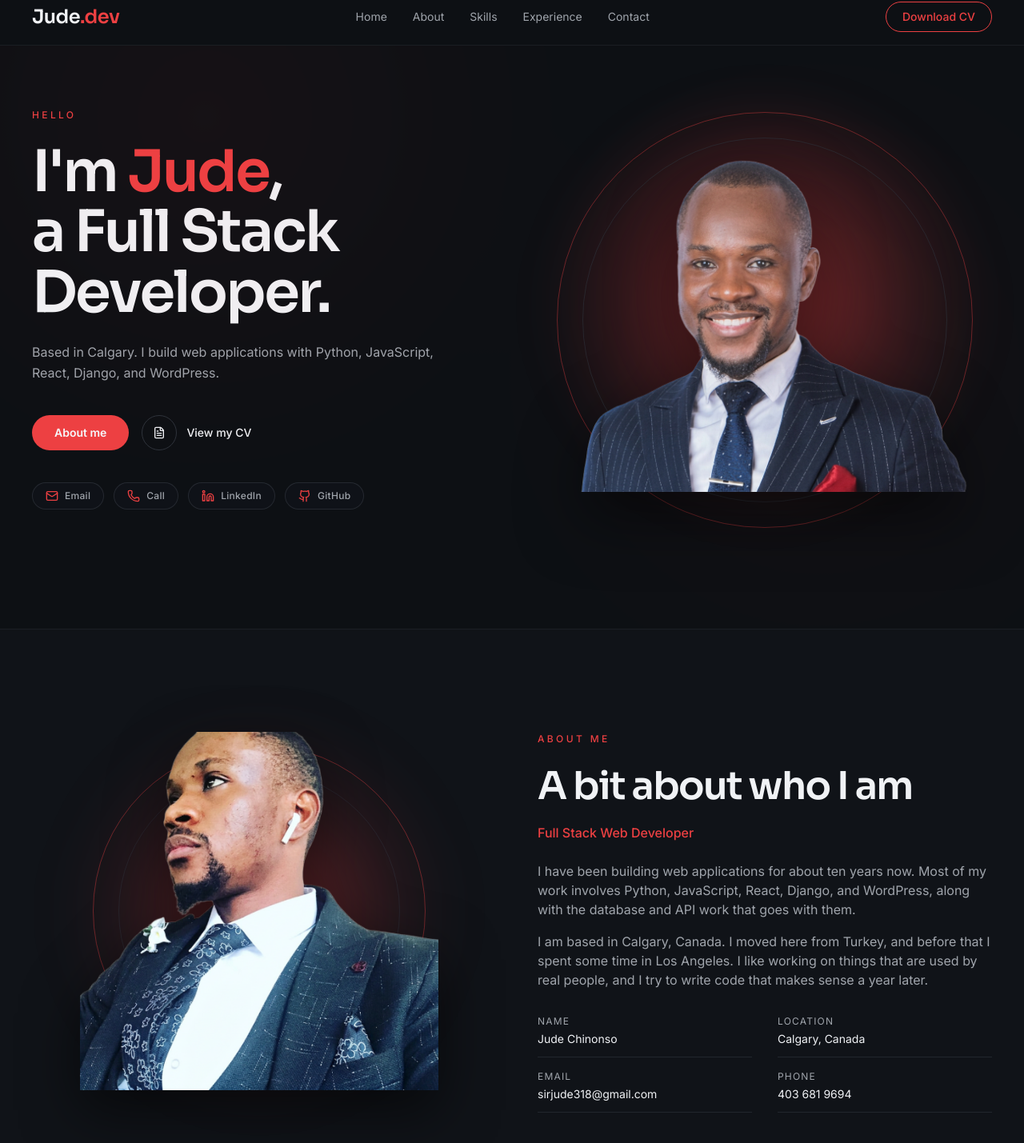
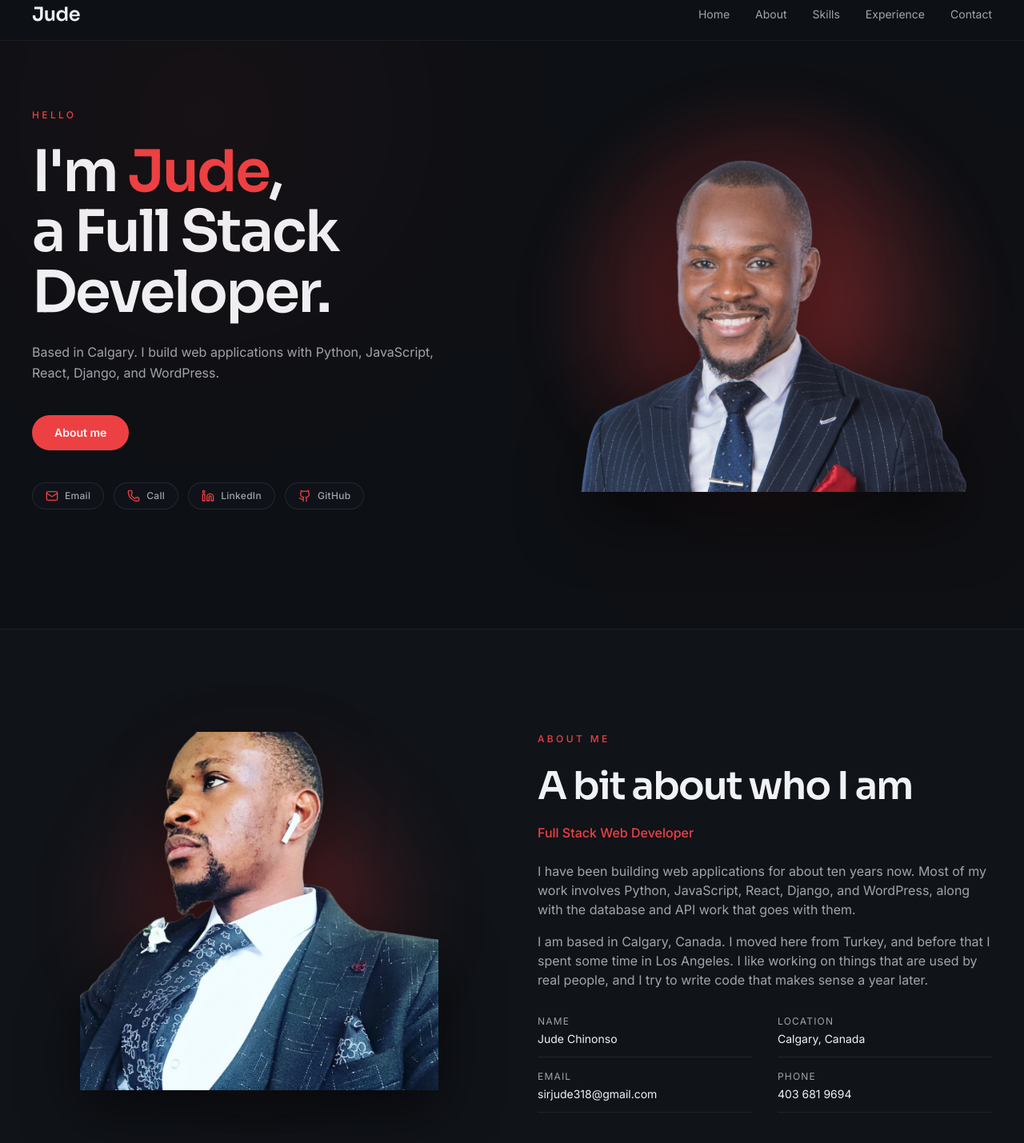
Before and after one commit to EmselICT/canada, a React (Vite) app: page / in a window 1280 px wide. Shown: the part 14-1443 px from the top of the page at 80% size. Built offline with nearby package versions, Linux system fonts and the light colour scheme.

Commit message:
Jude branding, remove rings and CV links

```diff
--- a/src/components/portfolio/About.tsx
+++ b/src/components/portfolio/About.tsx
@@ -1,5 +1,5 @@
 import { motion } from "framer-motion";
-import { ABOUT_IMG, CONTACT, CV_URL } from "@/data";
+import { ABOUT_IMG, CONTACT } from "@/data";
 
 export function About() {
   return (
@@ -20,8 +20,6 @@ export function About() {
               filter: "blur(40px)",
             }}
           />
-          <div className="absolute inset-4 rounded-full border border-primary/40" />
-          <div className="absolute inset-12 rounded-full border border-hairline/50" />
           <img
             src={ABOUT_IMG}
             alt="Jude in profile"
@@ -64,14 +62,6 @@ export function About() {
 
           <div className="mt-10 flex flex-wrap gap-4">
             <a
-              href={CV_URL}
-              target="_blank"
-              rel="noreferrer"
-              className="rounded-full bg-primary px-7 py-3 text-sm font-semibold text-primary-foreground transition hover:opacity-90"
-            >
-              Download CV
-            </a>
-            <a
               href={CONTACT.linkedin}
               target="_blank"
               rel="noreferrer"
--- a/src/components/portfolio/Hero.tsx
+++ b/src/components/portfolio/Hero.tsx
@@ -1,6 +1,6 @@
 import { motion } from "framer-motion";
-import { FileText, Mail, Phone, Linkedin, Github } from "lucide-react";
-import { HERO_IMG, CV_URL, CONTACT } from "@/data";
+import { Mail, Phone, Linkedin, Github } from "lucide-react";
+import { HERO_IMG, CONTACT } from "@/data";
 
 export function Hero() {
   return (
@@ -32,17 +32,6 @@ export function Hero() {
             >
               About me
             </a>
-            <a
-              href={CV_URL}
-              target="_blank"
-              rel="noreferrer"
-              className="group inline-flex items-center gap-3 text-sm font-medium text-foreground"
-            >
-              <span className="flex h-11 w-11 items-center justify-center rounded-full border border-hairline transition group-hover:border-primary group-hover:text-primary">
-                <FileText className="h-4 w-4" />
-              </span>
-              View my CV
-            </a>
           </div>
 
           <div className="mt-8 flex flex-wrap items-center gap-3 sm:mt-10">
@@ -67,8 +56,6 @@ export function Hero() {
               filter: "blur(30px)",
             }}
           />
-          <div className="absolute inset-x-6 top-6 aspect-square rounded-full border border-primary/40" />
-          <div className="absolute inset-x-14 top-14 aspect-square rounded-full border border-hairline/60" />
           <img
             src={HERO_IMG}
             alt="Portrait of Jude Chinonso Chukwuemeka"
--- a/src/components/portfolio/Navbar.tsx
+++ b/src/components/portfolio/Navbar.tsx
@@ -1,7 +1,7 @@
 import { useState } from "react";
 import { motion, AnimatePresence } from "framer-motion";
 import { X } from "lucide-react";
-import { NAV, CV_URL } from "@/data";
+import { NAV } from "@/data";
 
 export function Navbar() {
   const [open, setOpen] = useState(false);
@@ -17,9 +17,6 @@ export function Navbar() {
           <span className="font-display text-2xl font-semibold tracking-tight text-foreground">
             Jude
           </span>
-          <span className="font-display text-2xl font-semibold tracking-tight text-primary">
-            .dev
-          </span>
         </a>
 
         <nav className="hidden items-center gap-8 md:flex">
@@ -33,15 +30,6 @@ export function Navbar() {
             </a>
           ))}
         </nav>
-
-        <a
-          href={CV_URL}
-          target="_blank"
-          rel="noreferrer"
-          className="hidden rounded-full border border-primary px-5 py-2 text-sm font-medium text-primary transition-colors hover:bg-primary hover:text-primary-foreground md:inline-flex"
-        >
-          Download CV
-        </a>
 
         <button
           type="button"
@@ -88,17 +76,6 @@ export function Navbar() {
                 </motion.a>
               ))}
             </nav>
-
-            <div className="flex justify-center pb-12">
-              <a
-                href={CV_URL}
-                target="_blank"
-                rel="noreferrer"
-                className="rounded-full border border-primary px-8 py-3 text-sm font-medium text-primary transition-colors hover:bg-primary hover:text-primary-foreground"
-              >
-                Download CV
-              </a>
-            </div>
           </motion.div>
         )}
       </AnimatePresence>
```
